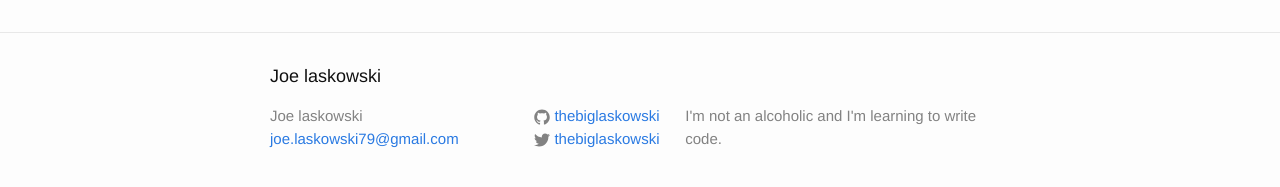
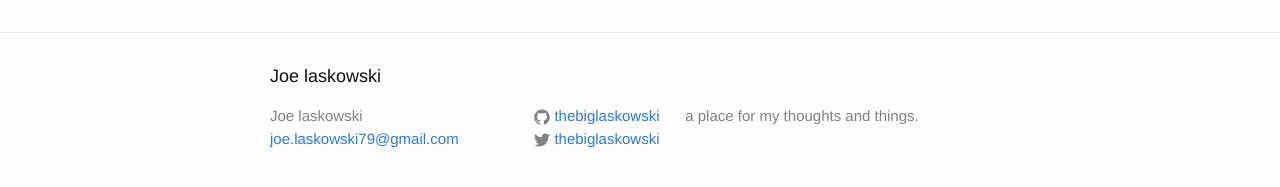
Before and after one commit to TheBigLaskowski/blog, a Jekyll site: the page built from about.md, in a window 1280 px wide. Shown: the part 318-505 px from the top of the page. Built offline with Jekyll 4.4.1, drawn with Linux system fonts in a browser that asks for light colours.

Commit message:
description change

```diff
--- a/_config.yml
+++ b/_config.yml
@@ -9,7 +9,7 @@
 title: Joe laskowski
 email: joe.laskowski79@gmail.com
 description: > # this means to ignore newlines until "baseurl:"
-  I'm not an alcoholic and I'm learning to write code.
+  a place for my thoughts and things.
 baseurl: "" # the subpath of your site, e.g. /blog
 url: "http://joelaskowski.me" # the base hostname & protocol for your site
 twitter_username: thebiglaskowski
```
